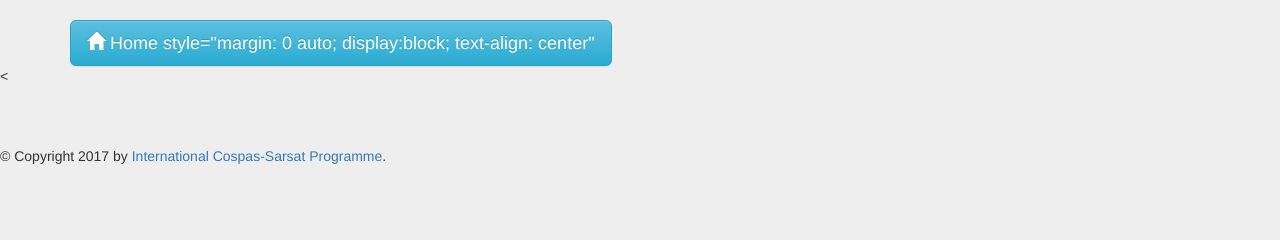
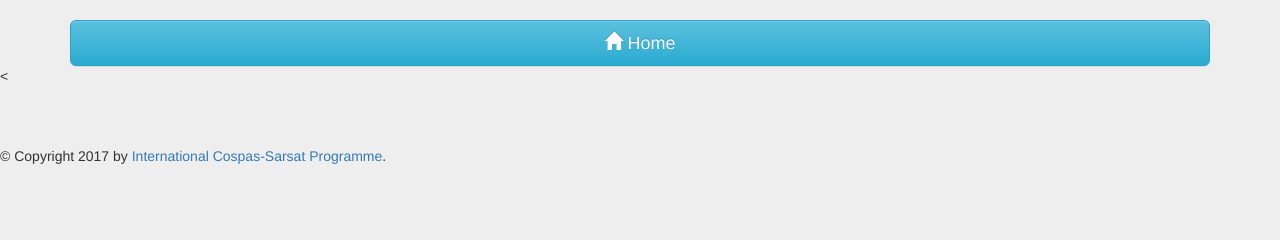
Before and after one commit to caronoff/beacondecode_aws, a Flask app: template templates/output.html in a window 1280 px wide. Shown: the part 171-411 px from the top of the page. Run offline with Flask 2, Linux system fonts and the light colour scheme; the template is opened without the code that fills it, so the values that code supplies are empty; some libraries are stand-ins or nearby versions.

```diff
--- a/templates/output.html
+++ b/templates/output.html
@@ -64,9 +64,9 @@
   </table>
 
 
-        <a href="/index" class="btn btn-info btn-lg" method="get">
+        <a href="/index" class="btn btn-info btn-lg" method="get" style="margin: 0 auto; display:block; text-align: center">
           <span class="glyphicon glyphicon-home">  </span> Home
-         style="margin: 0 auto; display:block; text-align: center" </a>
+          </a>
 
     </div>
 <
```
